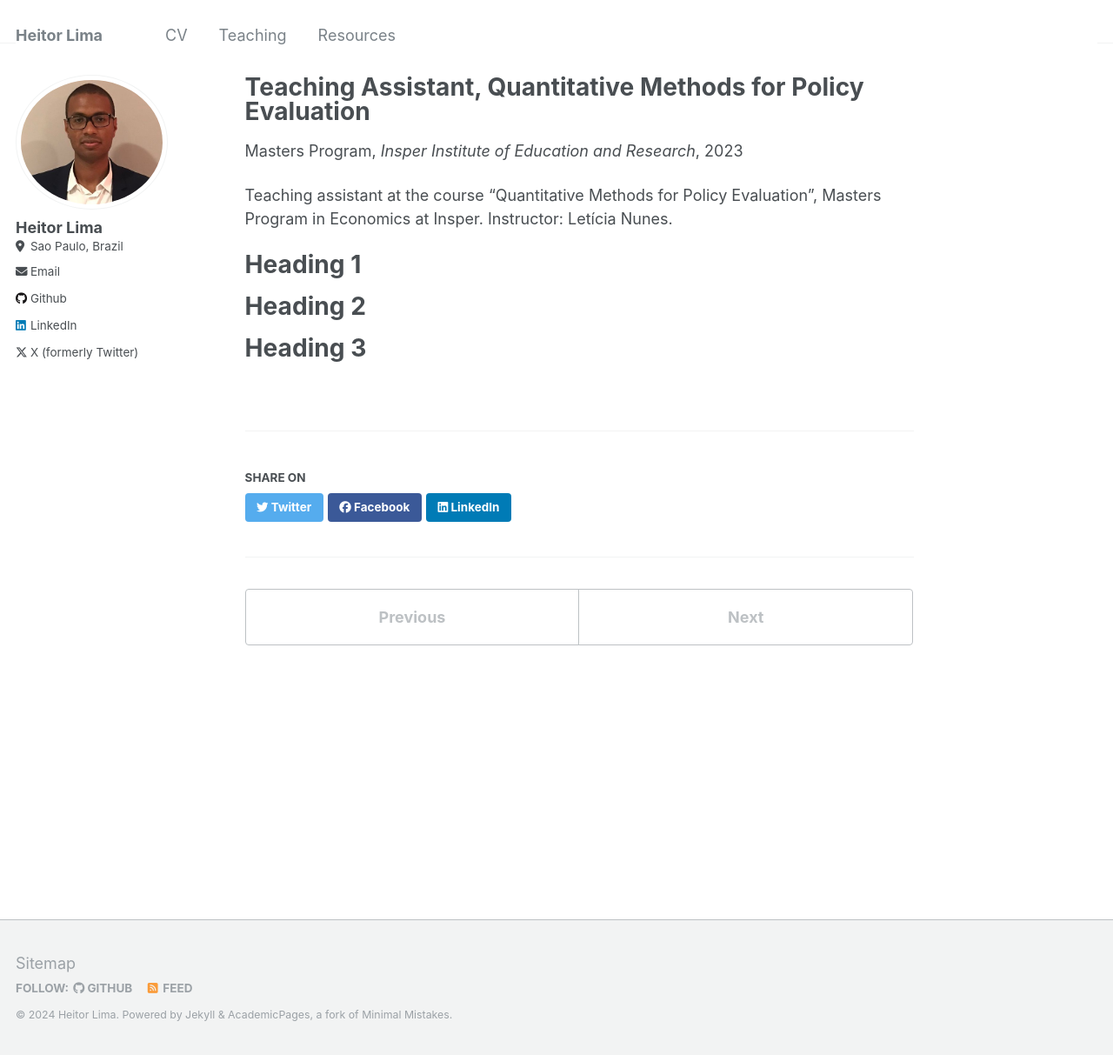
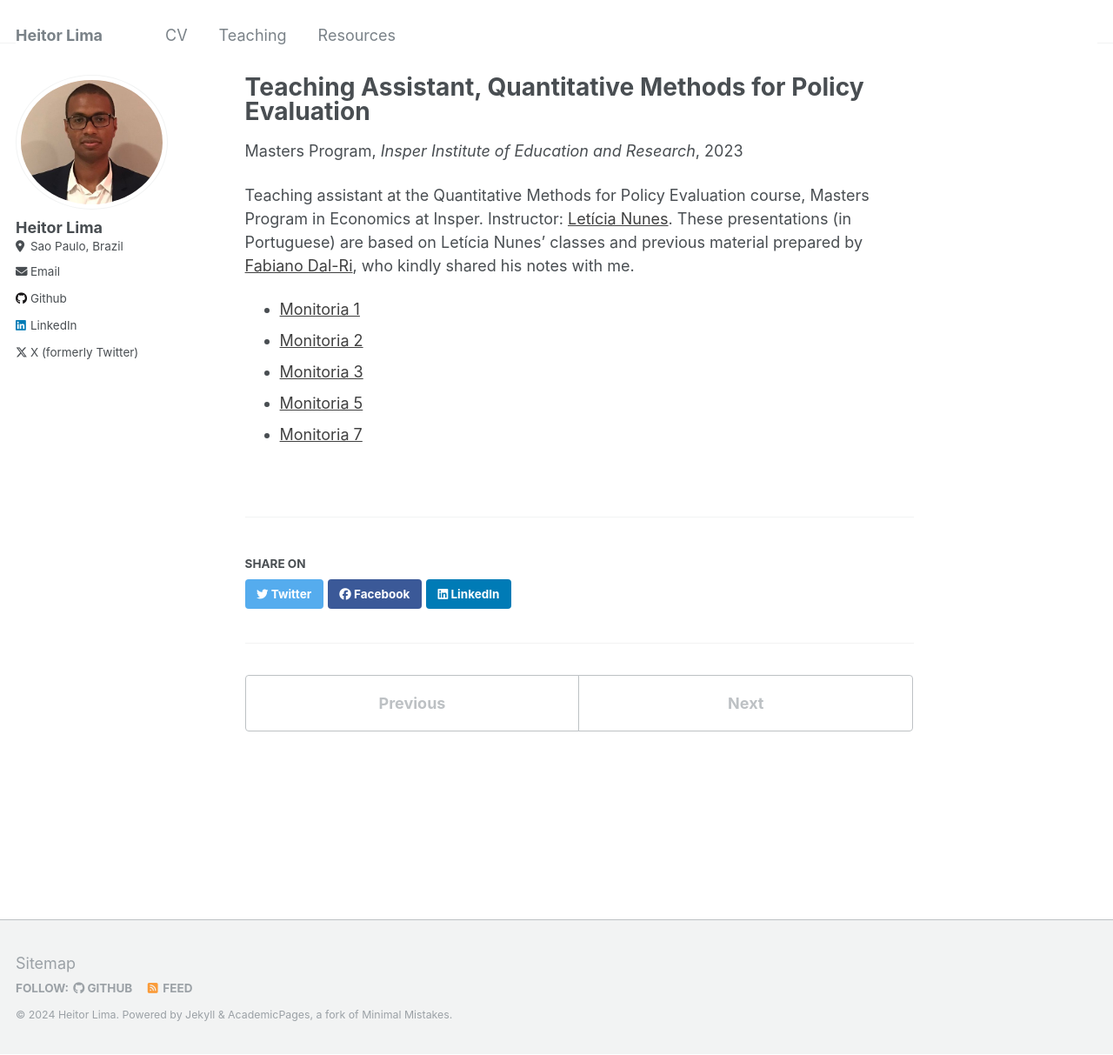
Before and after one commit to heitoraolima/heitoraolima.github.io, a Jekyll site: the page built from _teaching/2023-ta-mqapp.md, in a window 1280 px wide and 1213 px high. Shown: the whole window at 87% size. Built offline with Jekyll 4.4.1, drawn with Linux system fonts in a browser that asks for light colours.

Commit message:
Update 2023-ta-mqapp.md

```diff
--- a/_teaching/2023-ta-mqapp.md
+++ b/_teaching/2023-ta-mqapp.md
@@ -7,13 +7,10 @@ venue: "Insper Institute of Education and Research"
 date: 2023-01-01
 ---
 
-Teaching assistant at the course "Quantitative Methods for Policy Evaluation", Masters Program in Economics at Insper. Instructor: Letícia Nunes.
+Teaching assistant at the Quantitative Methods for Policy Evaluation course, Masters Program in Economics at Insper. Instructor: <a href="https://www.leticianunes.com/" style="color:black; opacity:.75">Letícia Nunes</a>. These presentations (in Portuguese) are based on Letícia Nunes' classes and previous material prepared by <a href="https://www.fabianodalri.com/" style="color:black; opacity:.75">Fabiano Dal-Ri</a>, who kindly shared his notes with me.
 
-Heading 1
-======
-
-Heading 2
-======
-
-Heading 3
-======
+- <a href="/files/Monitoria 1 - Métodos Quantitativos - 2023.pdf" style="color:black; opacity:.75">Monitoria 1</a>
+- <a href="/files/Monitoria 2 - Métodos Quantitativos - 2023.pdf" style="color:black; opacity:.75">Monitoria 2</a>
+- <a href="/files/Monitoria 3 - Métodos Quantitativos - 2023.pdf" style="color:black; opacity:.75">Monitoria 3</a>
+- <a href="/files/Monitoria 5 - Métodos Quantitativos - 2023.pdf" style="color:black; opacity:.75">Monitoria 5</a>
+- <a href="/files/Monitoria 7 - Métodos Quantitativos - 2023.pdf" style="color:black; opacity:.75">Monitoria 7</a>
```
